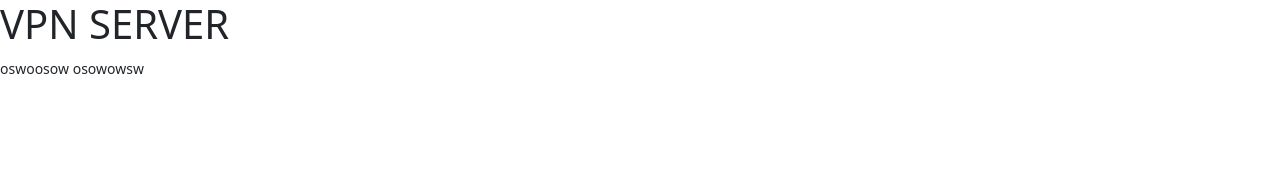
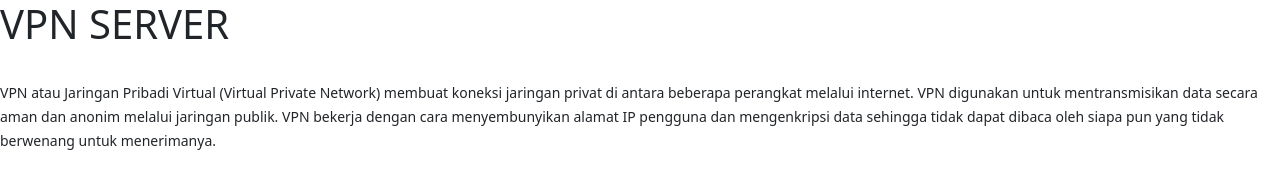
Before and after one commit to AceFreezer/Tugas-Arthur-2, a plain HTML site: page vpnserver/index.html in a window 1280 px wide. Drawn offline with nearby package versions, Linux system fonts and the light colour scheme.

Commit message:
Update index.html

```diff
--- a/vpnserver/index.html
+++ b/vpnserver/index.html
@@ -13,8 +13,8 @@
   <body>
     <h1>VPN SERVER</h1>
 
-
-    <small>oswoosow osowowsw</small>
+<br>
+    <small>VPN atau Jaringan Pribadi Virtual (Virtual Private Network) membuat koneksi jaringan privat di antara beberapa perangkat melalui internet. VPN digunakan untuk mentransmisikan data secara aman dan anonim melalui jaringan publik. VPN bekerja dengan cara menyembunyikan alamat IP pengguna dan mengenkripsi data sehingga tidak dapat dibaca oleh siapa pun yang tidak berwenang untuk menerimanya.</small>
 
     <!-- Optional JavaScript; choose one of the two! -->
 
```
